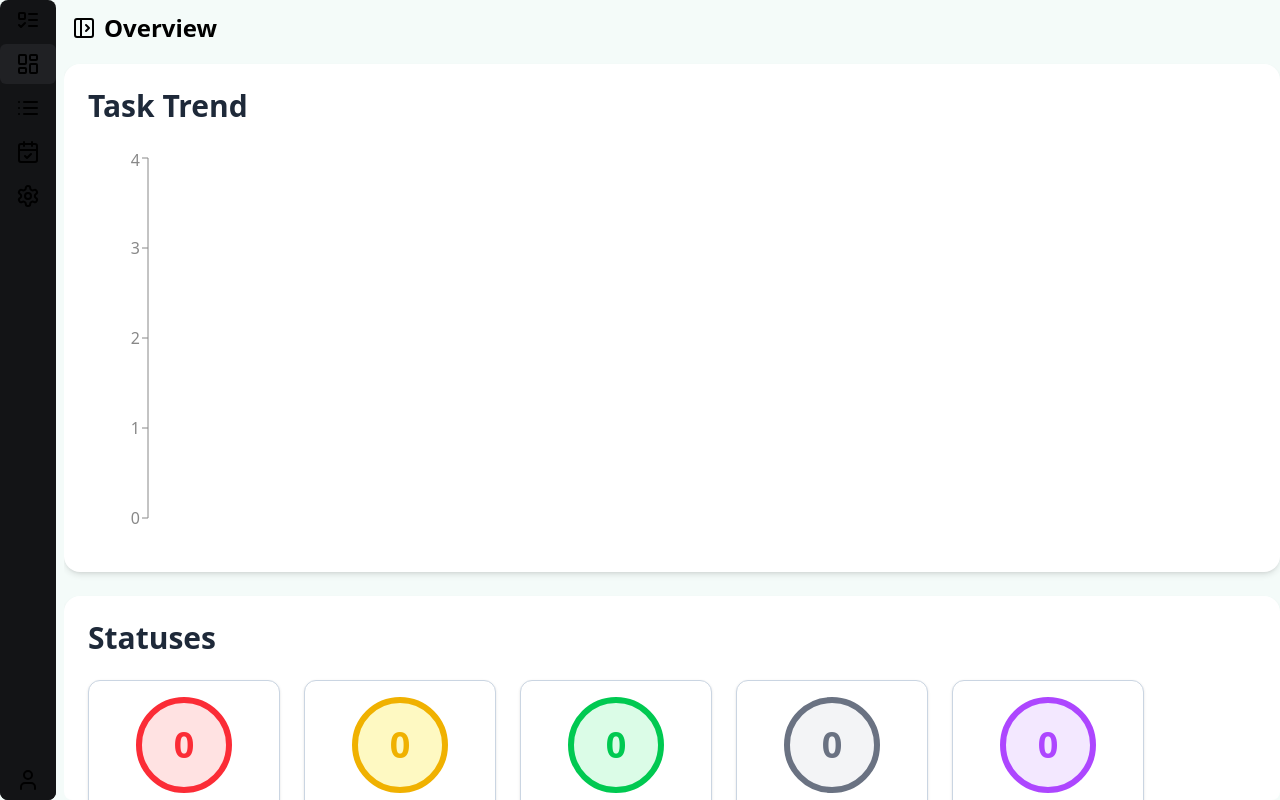
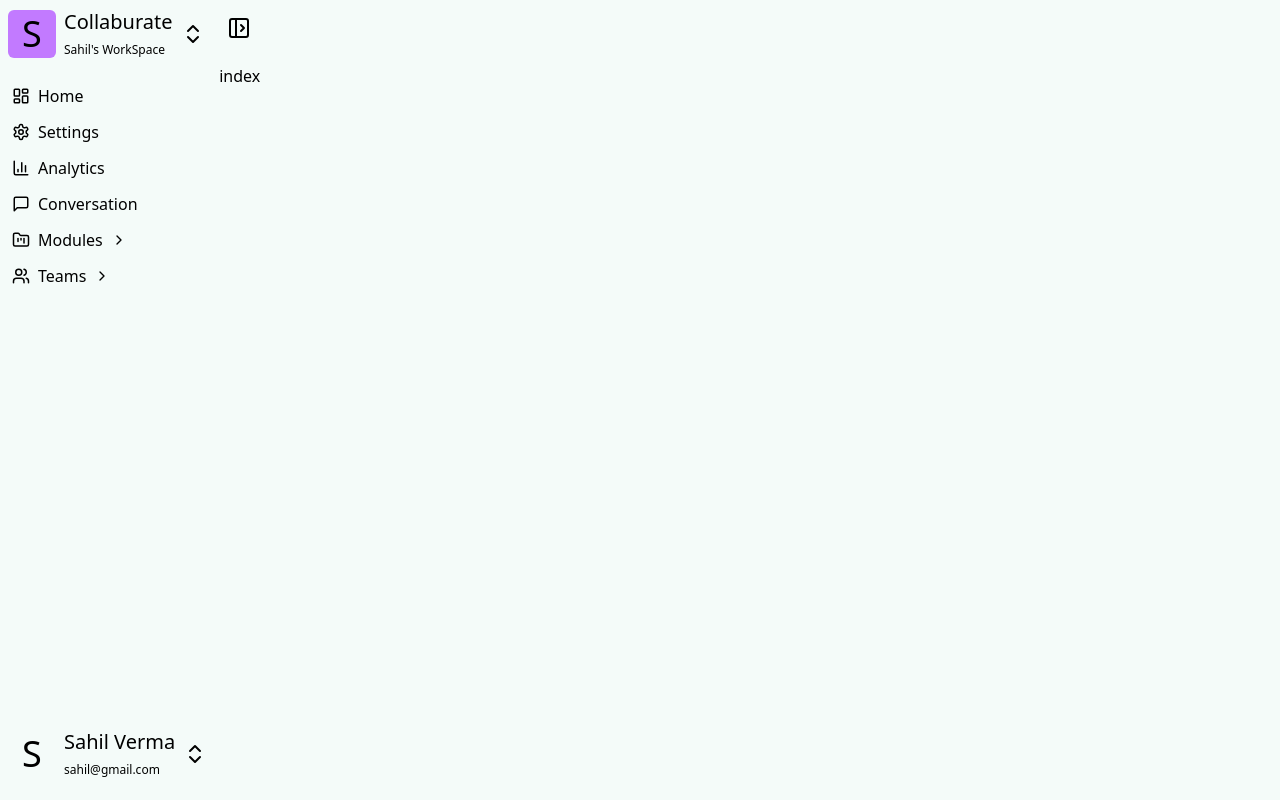
Before and after one commit to sonal-verma-4397/collabhub-frontend, a React (Vite) app: page / in a window 1280 px wide. Built offline with nearby package versions, Linux system fonts and the light colour scheme.

Commit message:
side bar ui completed TODO : Home page to manage warkspace and recent activity

```diff
--- a/src/App.jsx
+++ b/src/App.jsx
@@ -1,21 +1,17 @@
 import React, { useState } from "react";
 import { Toast } from "./components/layout/Toast.jsx";
 import { fallbackNavItems, navItems } from "./data/navItems.js";
-import Sidebar from "./components/layout/Sidebar.jsx";
 import Header from "./components/layout/Header.jsx";
 import { Outlet } from "react-router-dom";
+import Sidebar from "./components/layout/sidebar/index.jsx";
 
 export default function App() {
   const [showSidebar, setShowSidebar] = useState(false);
 
   return (
-    <div className="flex gap-2 w-screen h-screen overflow-hidden bg-[#f4fbf9] dark:bg-black  dark:text-white">
+    <div className="flex gap-1 w-screen h-screen overflow-hidden bg-[#f4fbf9] dark:bg-black  dark:text-white">
       <Toast />
-      <Sidebar
-        open={showSidebar}
-        navItems={navItems}
-        fallbackNavItems={fallbackNavItems}
-      />
+      <Sidebar />
       <main className="size-full flex flex-col  gap-2 flex-1 rounded-lg overflow-y-auto">
         <Header setOpen={setShowSidebar} open={showSidebar} />
         <Outlet />
--- a/src/components/layout/Header.jsx
+++ b/src/components/layout/Header.jsx
@@ -1,23 +1,21 @@
 import { PanelLeftOpen, PanelRightOpen } from "lucide-react";
 import React from "react";
 import { navItems } from "../../data/navItems";
-import { filterByPathname } from "./Sidebar";
+// import { filterByPathname } from "./Sidebar";
 
 export default function Header({ open, setOpen }) {
   function toggleSidebar() {
     setOpen(!open);
   }
   return (
-    <div className="h-fit sticky top-0 dark:bg-[#131416] flex items-center z-50 py-2 rounded-lg">
+    <div className="h-fit sticky top-0 dark:bg-[#131416] flex items-center z-50 py-2 ">
       <button
         onClick={toggleSidebar}
         className="p-2 hover:bg-[#202124] rounded-md"
       >
         {open ? <PanelRightOpen /> : <PanelLeftOpen />}
       </button>
-      <h1 className="text-2xl font-semibold">
-        {navItems.filter(filterByPathname)[0].label}
-      </h1>
+      {/* <h1 className=" ">{navItems.filter(filterByPathname)[0].label}</h1> */}
     </div>
   );
 }
--- a/src/components/layout/Sidebar.jsx
+++ b/src/components/layout/Sidebar.jsx
@@ -8,7 +8,8 @@ import { APP_NAME } from "../../data/constants";
 export function filterByPathname(item) {
   const { pathname } = useLocation();
 
-  const path = pathname === "/" ? "/overview" : pathname;
+  // const path = pathname === "/" ? "/overview" : pathname;
+  const path = pathname;
 
   return item.path === path;
 }
--- /dev/null
+++ b/src/components/layout/sidebar/components/Footer.jsx
@@ -0,0 +1,19 @@
+import { ChevronsUpDown } from "lucide-react";
+import React from "react";
+
+export default function Footer() {
+  return (
+    <div className="m-1 p-1 rounded-md flex items-center gap-2 hover:bg-[#28292c] cursor-pointer select-none">
+      <div className="size-12 select-none rounded-full flex justify-center items-center font-thin text-4xl">
+        <span>S</span>
+      </div>
+      <div>
+        <h1 className="text-xl ">Sahil Verma</h1>
+        <span className="text-xs">sahil@gmail.com</span>
+      </div>
+      <div className="flex items-center">
+        <ChevronsUpDown />
+      </div>
+    </div>
+  );
+}
--- /dev/null
+++ b/src/components/layout/sidebar/components/Header.jsx
@@ -0,0 +1,19 @@
+import { ChevronsUpDown } from "lucide-react";
+import React from "react";
+
+export default function Header() {
+  return (
+    <div className="m-1 p-1 rounded-md flex items-center gap-2 hover:bg-[#28292c] cursor-pointer select-none">
+      <div className="size-12 select-none rounded-md bg-purple-400 flex justify-center items-center font-medium text-4xl">
+        <span>S</span>
+      </div>
+      <div>
+        <h1 className="text-xl ">Collaburate</h1>
+        <span className="text-xs">Sahil's WorkSpace</span>
+      </div>
+      <div className="flex items-center">
+        <ChevronsUpDown />
+      </div>
+    </div>
+  );
+}
--- /dev/null
+++ b/src/components/layout/sidebar/components/NavItem.jsx
@@ -0,0 +1,35 @@
+import { Link } from "react-router-dom";
+import { ChevronDown, ChevronRight } from "lucide-react";
+import React, { useState } from "react";
+
+export default function NavItem({ item, depth }) {
+  const [showChildren, setShowChildren] = useState(false);
+  const hasChildren = item.children && item.children.length > 0;
+  const Component = item.path ? Link : "div";
+
+  return (
+    <div className="space-y-1" title={item.label} aria-label={item.label}>
+      <Component to={item.path} className={`flex items-center gap-2 py-1`}>
+        {item.icon && <item.icon size={18} />}
+        <span>{item.label}</span>
+        {!item.path && (
+          <button onClick={() => setShowChildren(!showChildren)}>
+            {showChildren ? (
+              <ChevronDown size={16} />
+            ) : (
+              <ChevronRight size={16} />
+            )}
+          </button>
+        )}
+      </Component>
+
+      {showChildren && hasChildren && (
+        <div className="pl-2 border-gray-600 ">
+          {item.children.map((child) => (
+            <NavItem key={child.id} item={child} depth={depth + 1} />
+          ))}
+        </div>
+      )}
+    </div>
+  );
+}
--- /dev/null
+++ b/src/components/layout/sidebar/components/NavItems.jsx
@@ -0,0 +1,13 @@
+import React from "react";
+import NavItem from "./NavItem";
+import { navConfig } from "../config";
+
+export default function NavItems() {
+  return (
+    <div className="p-3 space-y-1 flex-1 overflow-y-auto">
+      {navConfig.map((item) => (
+        <NavItem key={item.id} item={item} depth={0} />
+      ))}
+    </div>
+  );
+}
--- /dev/null
+++ b/src/components/layout/sidebar/config.js
@@ -0,0 +1,144 @@
+import {
+  LayoutDashboard,
+  Settings,
+  BarChart3,
+  MessageSquare,
+  FolderKanban,
+  Users,
+  User,
+  FileText,
+  Kanban,
+  CheckCircle,
+  Flag,
+} from "lucide-react";
+
+export const navConfig = [
+  {
+    id: 1,
+    label: "Home",
+    path: "/",
+    icon: LayoutDashboard,
+  },
+  {
+    id: 2,
+    label: "Settings",
+    path: "/settings",
+    icon: Settings,
+  },
+  {
+    id: 3,
+    label: "Analytics",
+    path: "/analytics",
+    icon: BarChart3,
+  },
+  {
+    id: 4,
+    label: "Conversation",
+    path: "/chats",
+    icon: MessageSquare,
+  },
+  {
+    id: 5,
+    label: "Modules",
+    icon: FolderKanban,
+    children: [
+      {
+        id: 6,
+        label: "Module - 1",
+        children: [
+          {
+            id: 7,
+            label: "Pages",
+            children: [
+              {
+                id: 8,
+                label: "Page - 1",
+                path: "/module-1/page-1",
+                icon: FileText,
+              },
+              {
+                id: 9,
+                label: "Page - 2",
+                path: "/module-1/page-2",
+                icon: FileText,
+              },
+              {
+                id: 10,
+                label: "Page - 3",
+                path: "/module-1/page-2",
+                icon: FileText,
+              },
+            ],
+          },
+          {
+            id: 10,
+            label: "Board",
+            children: [
+              {
+                id: 11,
+                label: "Status",
+                path: "/tasks",
+                icon: CheckCircle,
+              },
+              {
+                id: 12,
+                label: "Priority",
+                path: "/module-1/board/priority",
+                icon: Flag,
+              },
+            ],
+          },
+        ],
+      },
+    ],
+  },
+  {
+    id: 13,
+    label: "Teams",
+    icon: Users,
+    children: [
+      {
+        id: 14,
+        label: "Team Member - 1",
+        path: "/teams/team-member-1",
+        icon: User,
+      },
+      {
+        id: 15,
+        label: "Team Member - 2",
+        path: "/teams/team-member-1",
+        icon: User,
+      },
+      {
+        id: 15,
+        label: "Team Member - 3",
+        path: "/teams/team-member-1",
+        icon: User,
+      },
+      {
+        id: 15,
+        label: "Team Member - 4",
+        path: "/teams/team-member-1",
+        icon: User,
+      },
+      {
+        id: 15,
+        label: "Team Member - 5",
+        path: "/teams/team-member-1",
+        icon: User,
+      },
+      {
+        id: 15,
+        label: "Team Member - 6",
+        path: "/teams/team-member-1",
+        icon: User,
+      },
+      {
+        id: 15,
+        label: "Team Member - 7",
+        path: "/teams/team-member-1",
+        icon: User,
+      },
+    ],
+  },
+];
--- /dev/null
+++ b/src/components/layout/sidebar/index.jsx
@@ -0,0 +1,13 @@
+import Header from "./components/Header";
+import Footer from "./components/Footer";
+import NavItems from "./components/NavItems";
+
+export default function Sidebar() {
+  return (
+    <aside className="dark:bg-[#131416] flex flex-col pb-3">
+      <Header />
+      <NavItems />
+      <Footer />
+    </aside>
+  );
+}
--- a/src/main.jsx
+++ b/src/main.jsx
@@ -11,6 +11,8 @@ import Setting from "./pages/Setting.jsx";
 import { LocalStorageProvider } from "./context/LocalStorage.jsx";
 import { ToasterProvider } from "./context/Toaster.jsx";
 import { TaskPreviewProvider } from "./context/TaskPreview.jsx";
+import Boards from "./pages/boards/Page.jsx";
+import Home from "./pages/home/index.jsx";
 
 const router = createBrowserRouter(
   [
@@ -20,7 +22,7 @@ const router = createBrowserRouter(
       children: [
         {
           index: true,
-          element: <Overview />,
+          element: <Home />,
         },
         {
           path: "overview",
--- /dev/null
+++ b/src/pages/boards/Page.jsx
@@ -0,0 +1,16 @@
+import { Plus } from "lucide-react";
+import React from "react";
+
+export default function Page() {
+  return (
+    <div className="grid grid-cols-5 gap-2">
+      <div className="w-full aspect-video dark:bg-[#131416]  flex justify-center items-center rounded-lg shadow-md text-xl cursor-pointer">
+        <h1>Module 1</h1>
+      </div>
+
+      <div className="w-full aspect-video dark:bg-[#131416]  flex justify-center items-center rounded-lg shadow-md text-xl cursor-pointer">
+        <Plus />
+      </div>
+    </div>
+  );
+}
--- /dev/null
+++ b/src/pages/home/index.jsx
@@ -0,0 +1,7 @@
+import React from 'react'
+
+export default function Home() {
+  return (
+    <div>index</div>
+  )
+}
```
